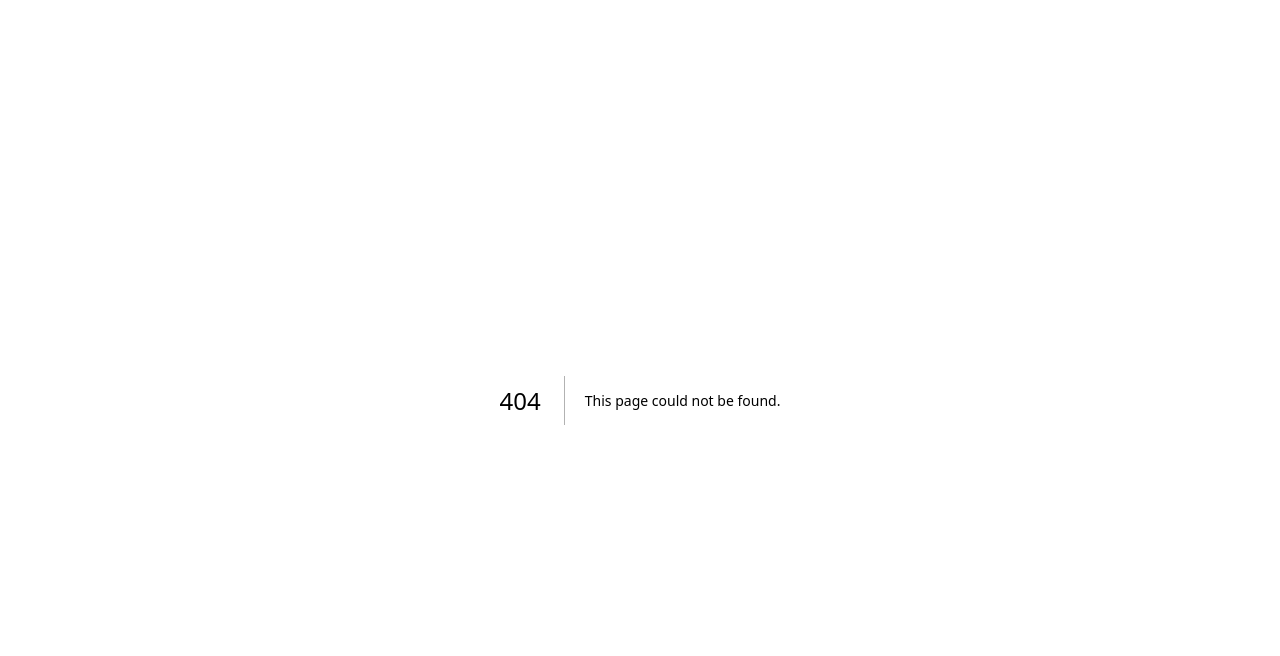
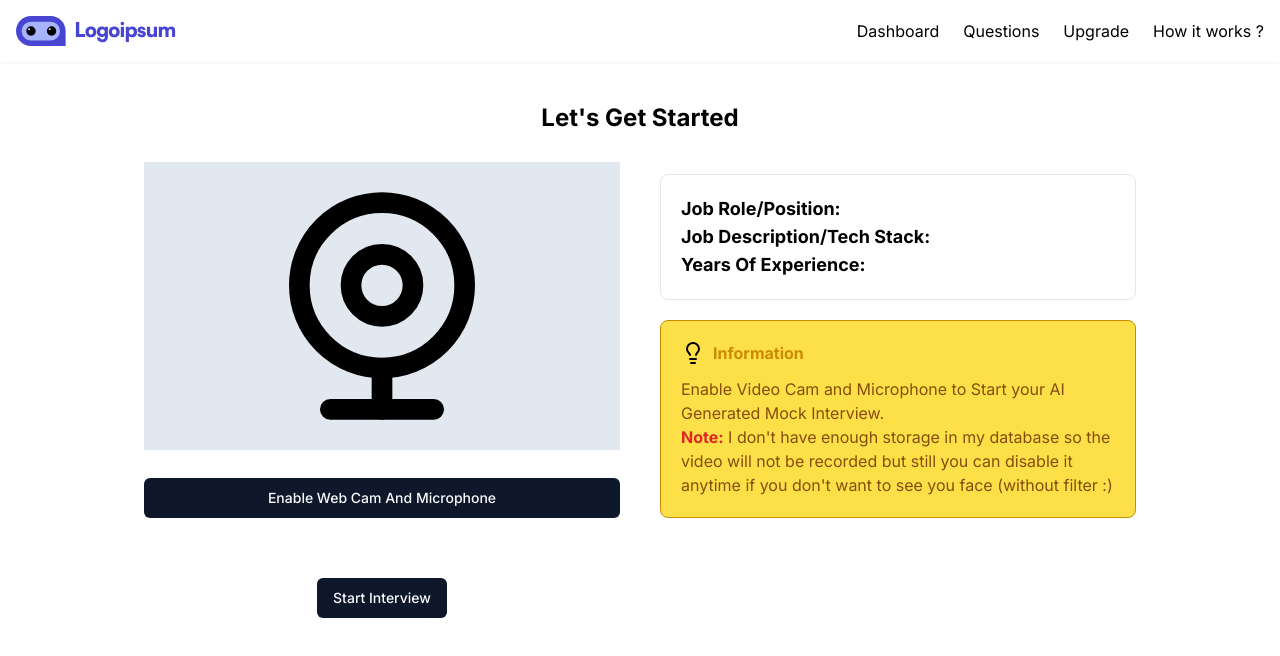
Before and after one commit to BOSON-18/ai-interview-mock, a Next.js app: page /dashboard/interview/1 in a window 1280 px wide. Before the commit this address had no page. Shown: the top 656 px of the page. Built offline with nearby package versions, Linux system fonts and the light colour scheme; no server answers; the database is empty.

Commit message:
Start Interview Route Done:)

```diff
--- a/app/dashboard/_components/AddNewInterview.jsx
+++ b/app/dashboard/_components/AddNewInterview.jsx
@@ -18,6 +18,7 @@ import { MockInterview } from "utils/schema";
 import { v4 as uuidv4 } from "uuid";
 import { useUser } from "@clerk/nextjs";
 import moment from "moment";
+import { useRouter } from "next/navigation";
 
 
 const AddNewInterview = () => {
@@ -28,6 +29,7 @@ const AddNewInterview = () => {
   const [loading, setLoading] = useState(false);
   const [jsonResponse, setJSONResponse] = useState([]);
   const { user } = useUser();
+  const router=useRouter()
 
   const submitHandler = async (e) => {
     e.preventDefault();
@@ -58,6 +60,11 @@ const AddNewInterview = () => {
       }).returning({mockId:MockInterview.mockId});
 
       console.log("Inserted ID:",response)
+
+      if(response){
+        setOpenDialog(false);
+        router.push('/dashboard/interview/'+response[0]?.mockId)
+      }
     }else{
       console.log("error")
     }
--- /dev/null
+++ b/app/dashboard/interview/[interviewid]/page.jsx
@@ -0,0 +1,98 @@
+"use client"
+import { eq } from "drizzle-orm";
+import React, { useEffect, useState } from "react";
+import { db } from "utils/db";
+import { MockInterview } from "utils/schema";
+import Webcam from "react-webcam";
+import { Lightbulb, WebcamIcon } from "lucide-react";
+import { Button } from "@/components/ui/button";
+
+const Interview = ({ params }) => {
+  const [interviewData, setInterviewData] = useState();
+  const [webCamEnabled, setWebCamEnabled] = useState(false);
+
+  useEffect(() => {
+    console.log(params.interviewid);
+    getInterviewDetails();
+  }, []);
+
+  const getInterviewDetails = async () => {
+    const result = await db
+      .select()
+      .from(MockInterview)
+      .where(eq(MockInterview.mockId, params.interviewid));
+    console.log(result);
+    setInterviewData(result[0]);
+  };
+
+  return (
+    <div className="my-10  text-center ">
+      <h2 className="font-bold text-2xl">Let's Get Started</h2>
+
+      <div className="grid grid-cols-1 md:grid-cols-2 gap-10">
+        <div>
+          {webCamEnabled ? (
+          <div className="flex flex-col justify-center">
+              <Webcam
+                style={{ height: 300, width: '100%',margin:'7px 0',padding:'20px' }}
+                // className="h-72 w-full my-7 bg-slate-200 p-5"
+                onUserMedia={() => setWebCamEnabled(true)}
+                onUserMediaError={() => setWebCamEnabled(false)}
+                mirrored={true}
+              />
+
+              <Button onClick={() => setWebCamEnabled(false)}>
+                Switch Off Web Cam and Microphone
+              </Button>
+            </div>
+          ) : (
+            <div className="flex flex-col justify-center">
+              <WebcamIcon className="h-72 w-full my-7 bg-slate-200 p-5" />
+
+              <Button onClick={() => setWebCamEnabled(true)}>
+                Enable Web Cam And Microphone
+              </Button>
+            </div>
+          )}
+        </div>
+        <div className="flex flex-col my-5 gap-5r">
+          <div className="flex flex-col my-5 p-5 rounded-lg border text-start">
+            <h2 className="text-lg">
+              <strong>Job Role/Position:</strong>
+              {interviewData?.jobPosition}
+            </h2>
+            <h2 className="text-lg">
+              <strong>Job Description/Tech Stack:</strong>
+              {interviewData?.jobDescription}
+            </h2>
+            <h2 className="text-lg">
+              <strong>Years Of Experience:</strong>
+              {interviewData?.jobExperience}
+            </h2>
+          </div>
+
+          <div className="flex flex-col p-5 border rounded-lg border-yellow-600 bg-yellow-300">
+            <h2 className="flex gap-2 items-center">
+              <Lightbulb />
+              <strong className="text-yellow-600">Information</strong>
+            </h2>
+            <h2 className="text-start mt-3 text-yellow-800">
+              Enable Video Cam and Microphone to Start your AI Generated Mock
+              Interview.
+              <br />
+              <strong className="text-red-600">Note:</strong> I don't have enough storage in my database so the
+              video will not be recorded but still you can disable it anytime if
+              you don't want to see you face (without filter :)
+            </h2>
+          </div>
+        </div>
+
+        <div className="flex justify-center items-center">
+          <Button>Start Interview</Button>
+        </div>
+      </div>
+    </div>
+  );
+};
+
+export default Interview;
--- a/package.json
+++ b/package.json
@@ -24,6 +24,7 @@
     "next": "14.2.5",
     "react": "^18",
     "react-dom": "^18",
+    "react-webcam": "^7.2.0",
     "tailwind-merge": "^2.5.2",
     "tailwindcss-animate": "^1.0.7",
     "uuid": "^10.0.0"
```
Also changed, not shown: 1 other file (tests, documents, lock files or other folders).
